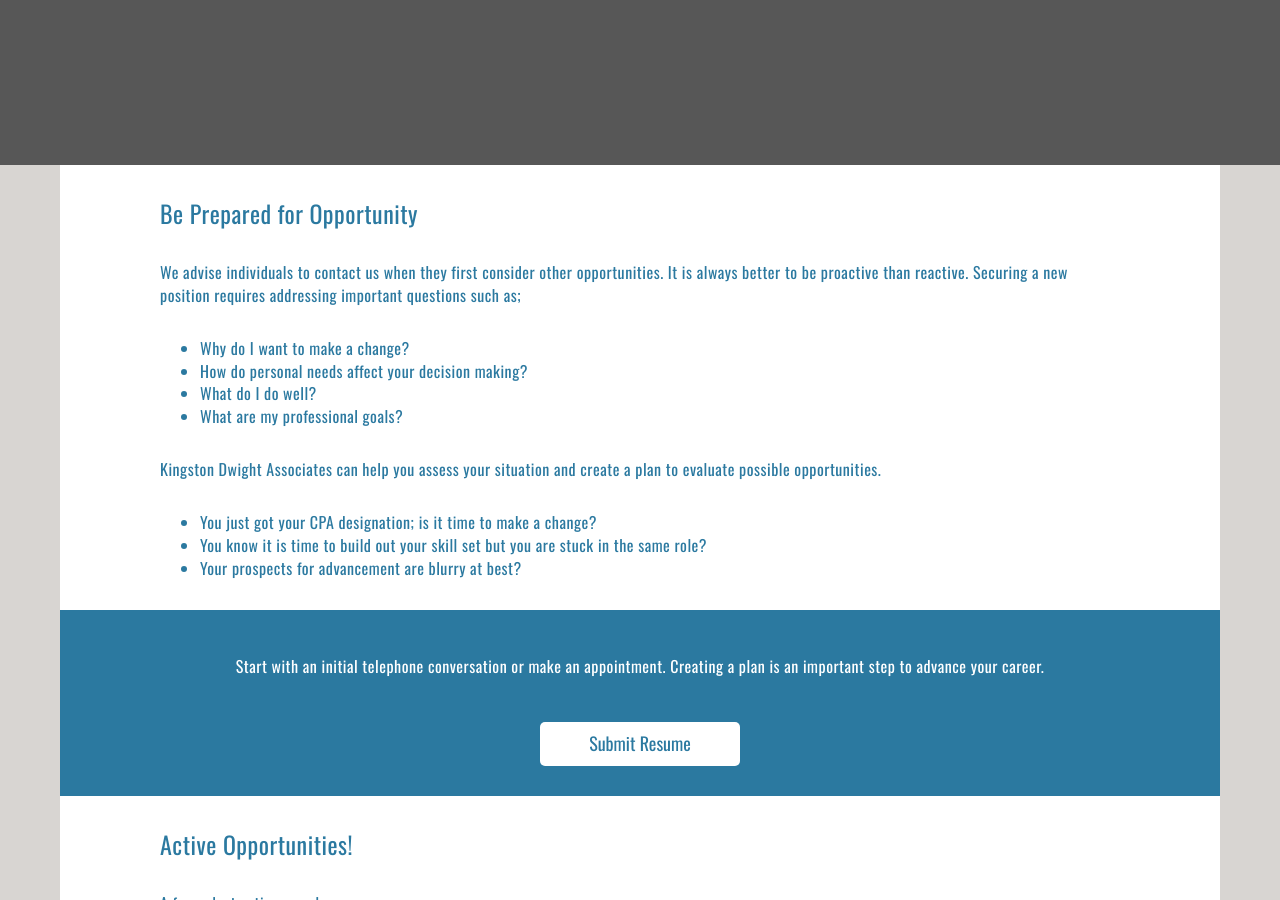
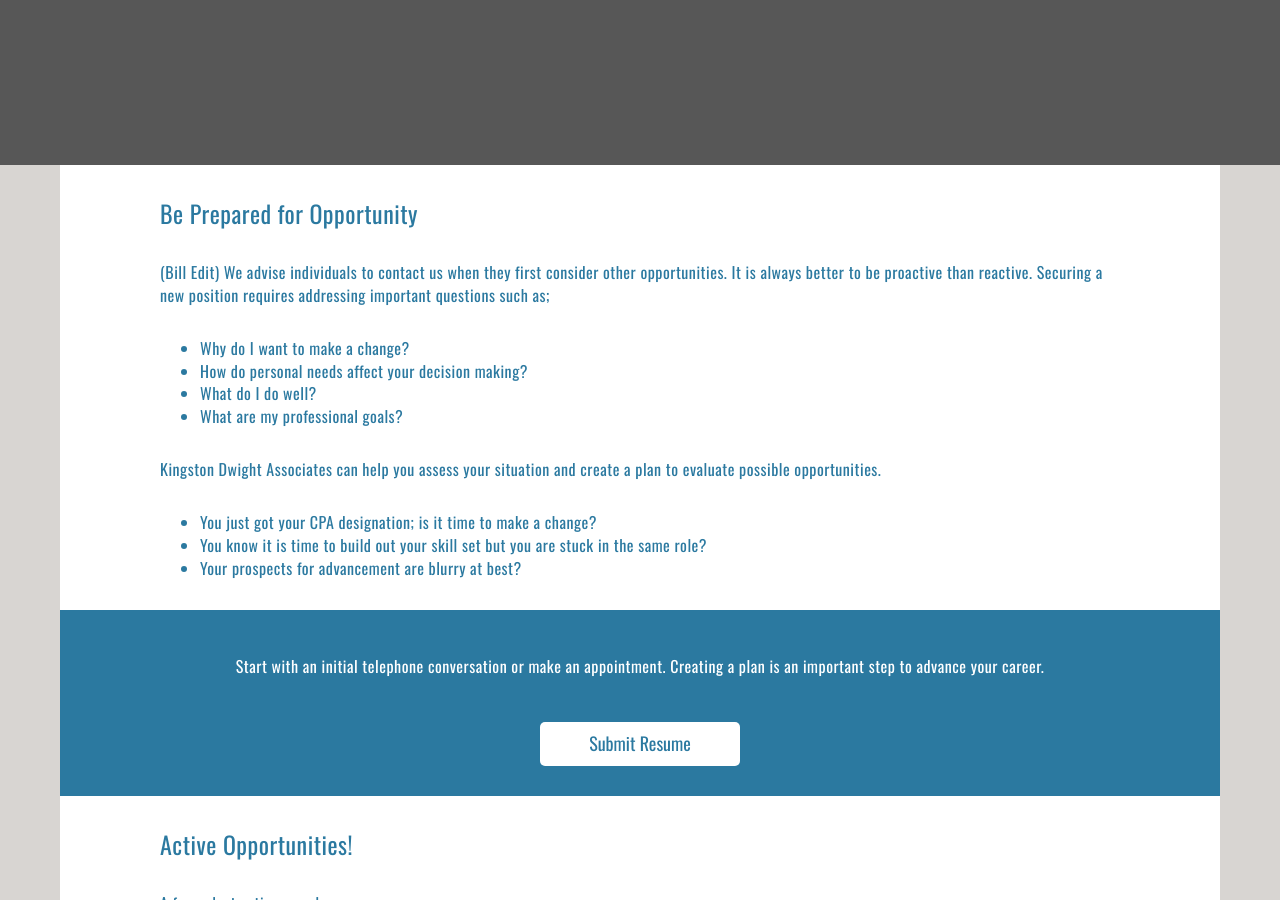
Before and after one commit to kingstondwight/site, a Jekyll site: the page built from career.html, in a window 1280 px wide and 900 px high, scrolled down 532 px. Built offline with Jekyll 4.4.1, drawn with Linux system fonts in a browser that asks for light colours; nearby versions of some CDN libraries; some web fonts are replaced; a script that is not in the unit is left out.

Commit message:
Update from Forestry.io jhyde@kingstondwight.com updated career.html

```diff
--- a/career.html
+++ b/career.html
@@ -19,7 +19,7 @@
         <div class="content-container">
             <h2>Be Prepared for Opportunity</h2>
             <p>
-                We advise individuals to contact us when they first consider other
+               (Bill Edit)  We advise individuals to contact us when they first consider other
                 opportunities. It is always better to be proactive than reactive. Securing a new position requires addressing important questions
                 such as;
             </p>
```
Also changed, not shown: other parts of career.html (+1 -1 lines).
